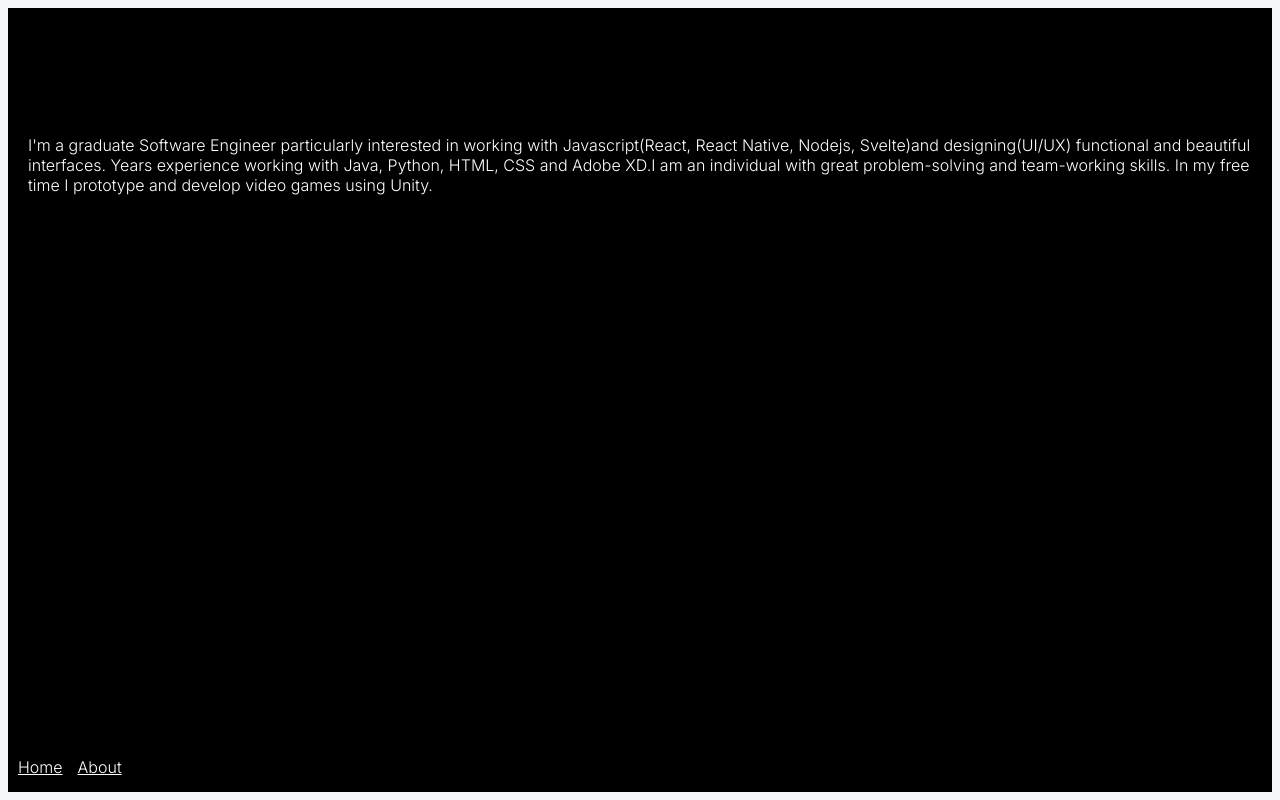
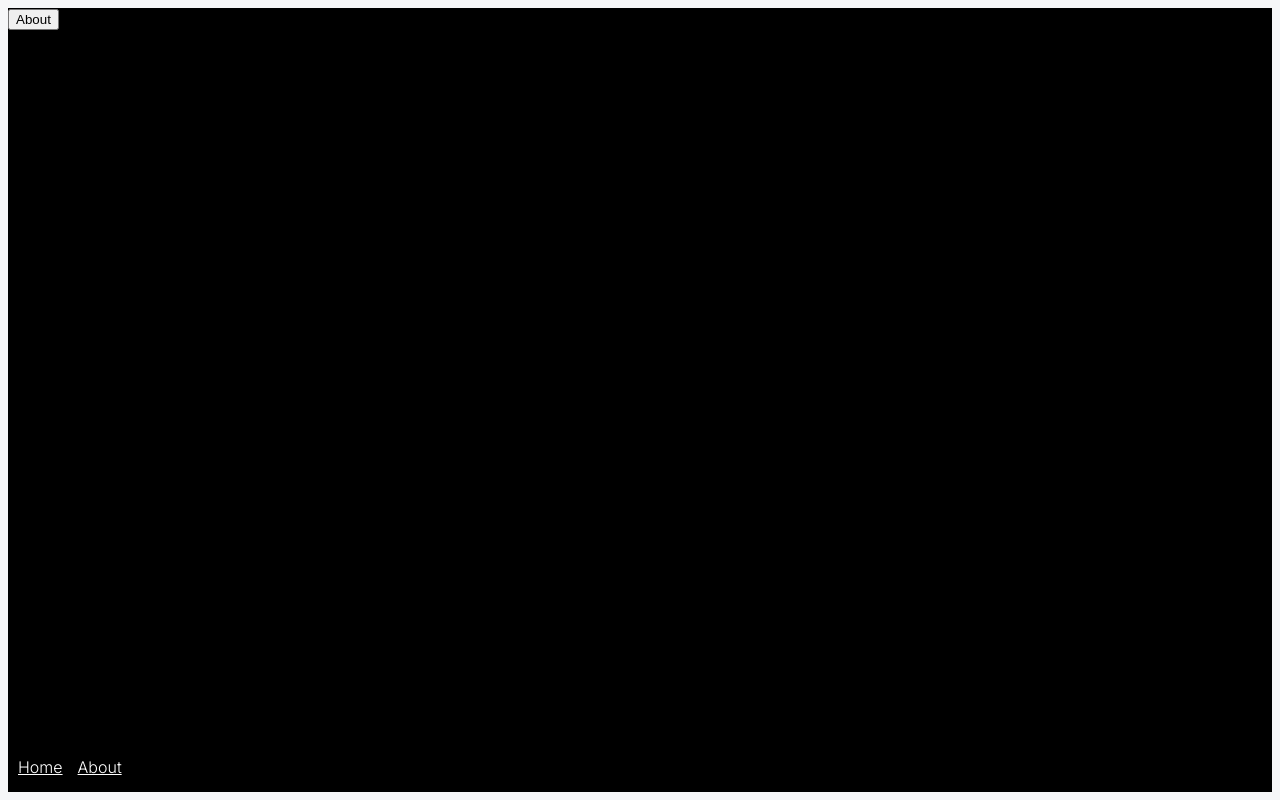
Before and after one commit to thecodesalim/thecodesalim.tech, a Next.js app: page /about in a window 1280 px wide. Built offline with nearby package versions, Linux system fonts and the light colour scheme.

Commit message:
working ona new idea

```diff
--- a/pages/about.js
+++ b/pages/about.js
@@ -1,26 +1,68 @@
 import Layout from "../components/MyLayout.js";
+import React from "react";
+import { motion } from "framer-motion";
 
 export default function About() {
+  const [popUp, setPopUp] = React.useState(false);
+
+  const variants = {
+    open: { scale: 1 },
+    closed: { scale: 0 },
+  };
+
+  const triggerPop = () => {
+    setPopUp(!popUp);
+    console.log(css);
+  };
+  let css = popUp ? "block" : "none";
   return (
     <Layout bg="#000000">
-      <div className='fullBio'>
-      <span>I'm a graduate Software Engineer particularly interested
-        in working with Javascript(React, React Native, Nodejs, Svelte)
+      <div>
+        <button onClick={triggerPop}>About</button>
+      </div>
+
+      <motion.div
+        drag
+        dragConstraints={{
+          top: -100,
+          left: -100,
+          right: 900,
+          bottom: 300,
+        }}
+        variants={variants}
+        animate={popUp ? "open" : "closed"}
+      >
+        <div className="popUp">
+          <div className="fullBio">
+            <span>
+              I'm a graduate Software Engineer particularly interested in
+              working with Javascript(React, React Native, Nodejs, Svelte)
             </span>
             <span>
-        and designing(UI/UX) functional and beautiful interfaces.
-        Years experience working with Java, Python, HTML, CSS and Adobe XD.
+              and designing(UI/UX) functional and beautiful interfaces. Years
+              experience working with Java, Python, HTML, CSS and Adobe XD.
             </span>
             <span>
-        I am an individual with great problem-solving and team-working skills.
-        In my free time I prototype and develop video games using Unity.
+              I am an individual with great problem-solving and team-working
+              skills. In my free time I prototype and develop video games using
+              Unity.
             </span>
           </div>
+        </div>
+      </motion.div>
       <style jsx>
         {`
           .fullBio {
             padding: 20px;
-          grid-row: 2;
+            grid-row: 3;
+          }
+
+          .shape {
+            width: 500px;
+            height: 500px;
+            border-radius: 50%;
+            background-color: orangered;
+            margin: 10px;
           }
           a {
             color: white;
@@ -31,6 +73,17 @@ export default function About() {
           a:hover {
             transform: translate(3px, -5px);
           }
+
+          .popUp {
+            color: #757575;
+            background-color: rgba(245, 245, 245, 0.98);
+            margin: 50px;
+            position: absolute;
+            z-index: 3;
+            border-radius: 5%;
+            width: 500px;
+            height: 500px;
+          }
         `}
       </style>
     </Layout>
```
Lines whose indentation alone changed are shown as unchanged.
